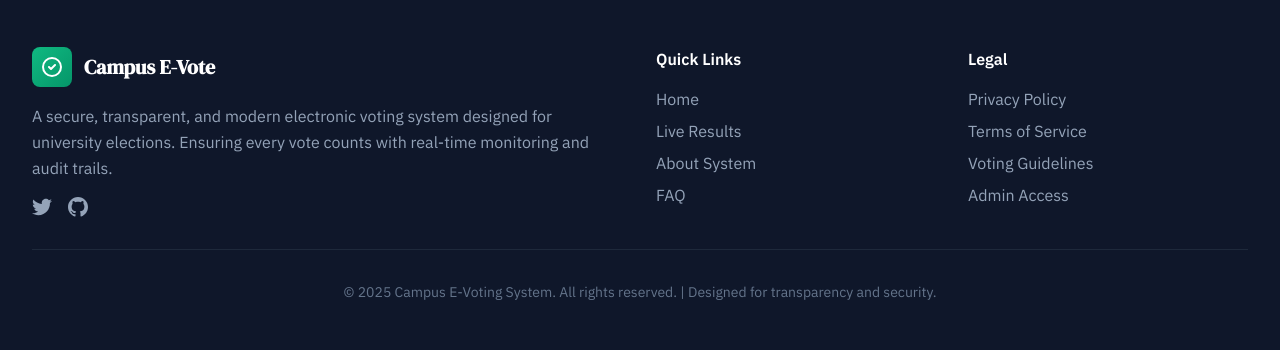
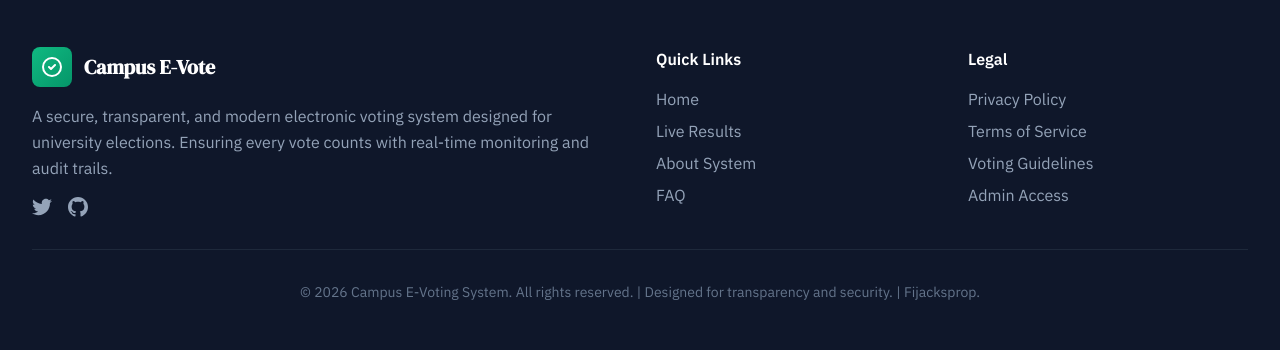
Before and after one commit to FijacksProp/votingsys, a Django app: page /about/ in a window 1280 px wide. Shown: the part 2220-2570 px from the top of the page. Run offline with Django 5.2, Linux system fonts and the light colour scheme; some libraries are stand-ins or nearby versions.

Commit message:
Update footer.html

```diff
--- a/vsapp/templates/components/footer.html
+++ b/vsapp/templates/components/footer.html
@@ -51,7 +51,7 @@
 
         <div class="border-t border-slate-800 mt-8 pt-8 text-center">
             <p class="text-slate-500 text-sm">
-                &copy; 2025 Campus E-Voting System. All rights reserved. | Designed for transparency and security.
+                &copy; 2026 Campus E-Voting System. All rights reserved. | Designed for transparency and security. | Fijacksprop.
             </p>
         </div>
     </div>
```
